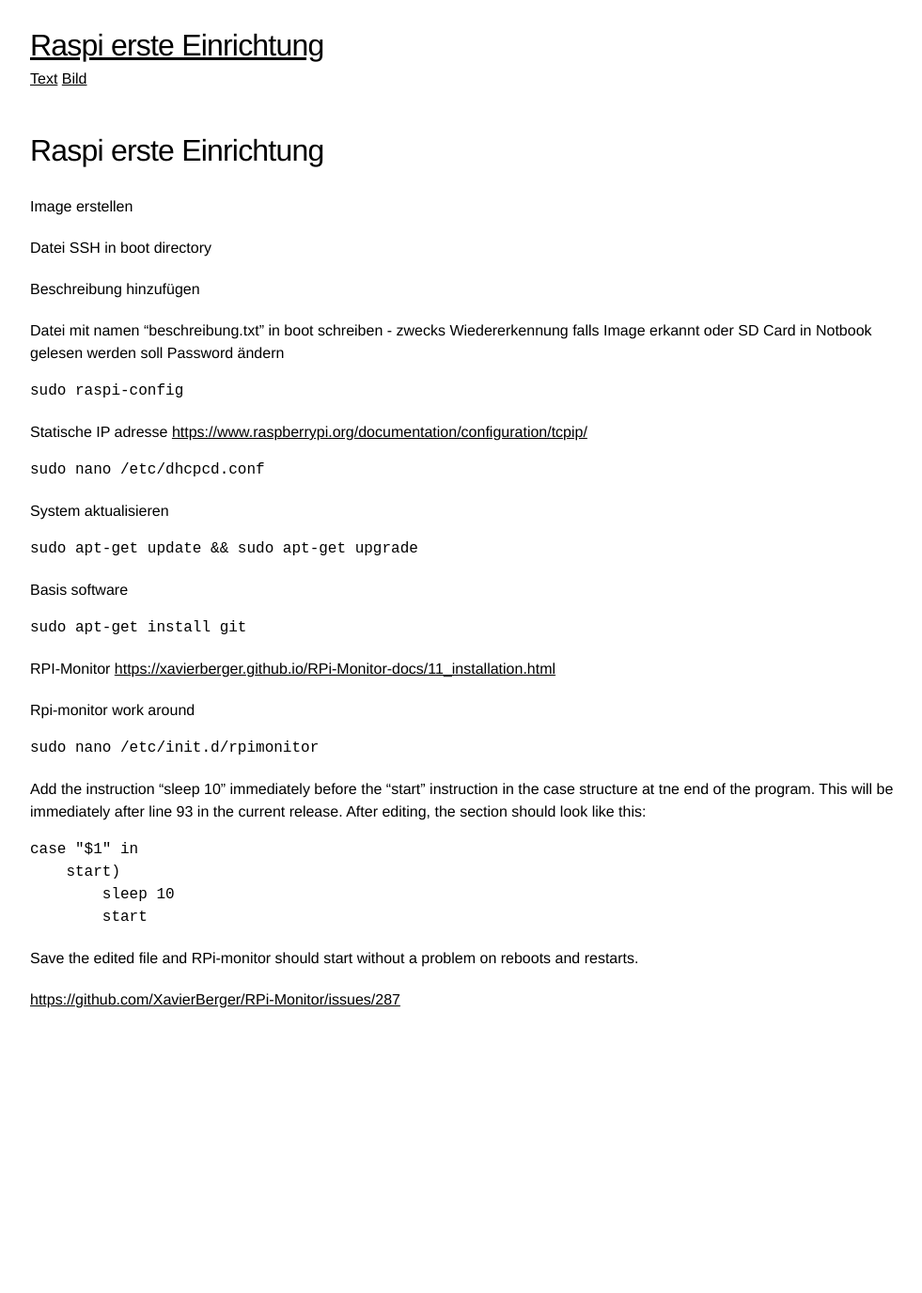
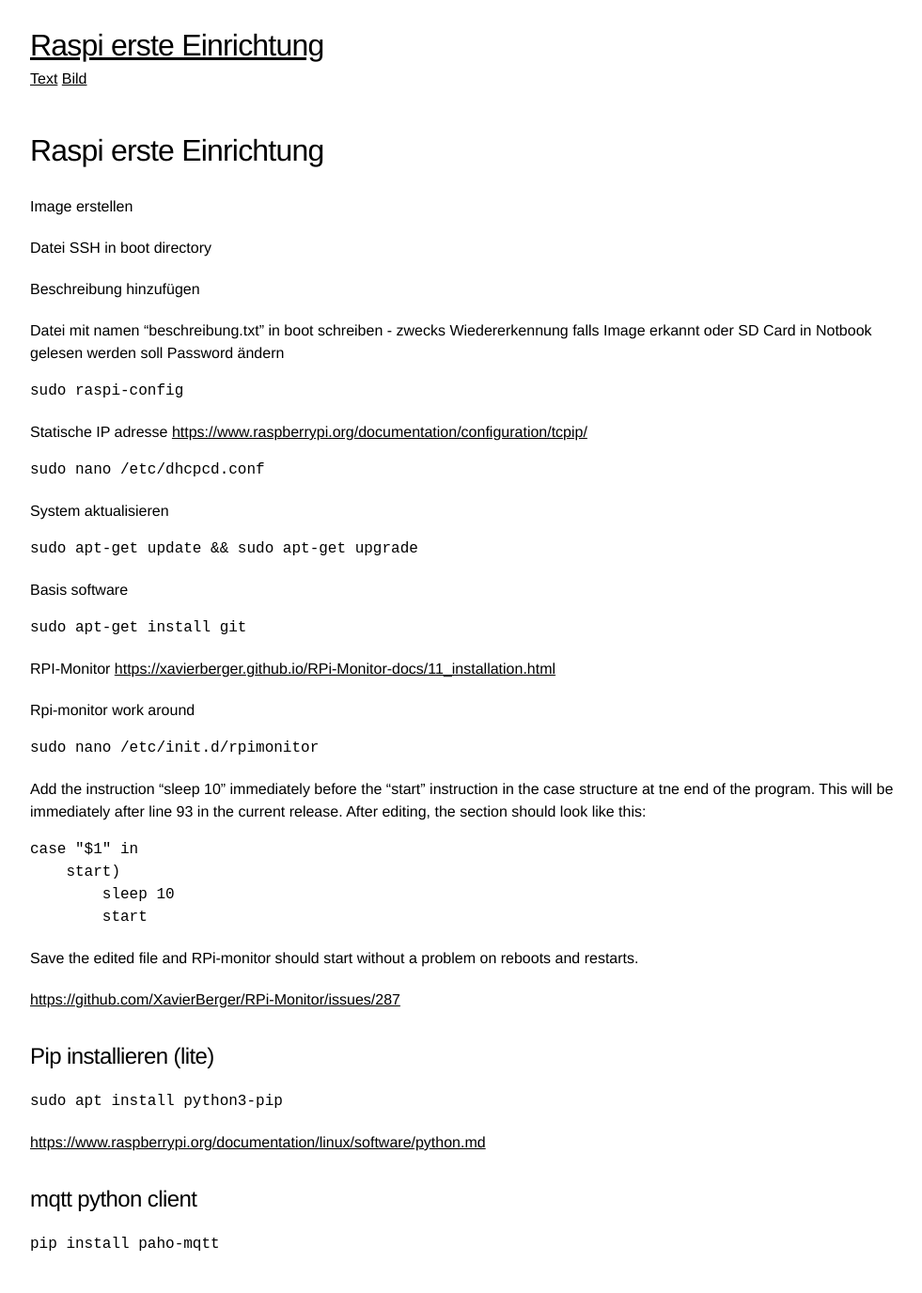
Before and after one commit to Wingertsau/ct.github.io, a Jekyll site: the page built from raspi.md, in a window 1280 px wide. Shown: the whole page at 94% size, without its empty margins (146-1127 px from the left). Built offline with Jekyll 4.4.1, drawn with Linux system fonts in a browser that asks for light colours; our own code applies the rules of GitHub Pages for plain Markdown files; before the commit the page ends 1100 px from its top, so only the background shows below that.

Commit message:
Update raspi.md

```diff
--- a/raspi.md
+++ b/raspi.md
@@ -44,3 +44,14 @@ Add the instruction "sleep 10" immediately before the "start" instruction in the
 Save the edited file and RPi-monitor should start without a problem on reboots and restarts.
 
 <https://github.com/XavierBerger/RPi-Monitor/issues/287>
+
+
+## Pip installieren (lite)
+
+    sudo apt install python3-pip
+
+<https://www.raspberrypi.org/documentation/linux/software/python.md>
+
+## mqtt python client
+
+    pip install paho-mqtt
```
